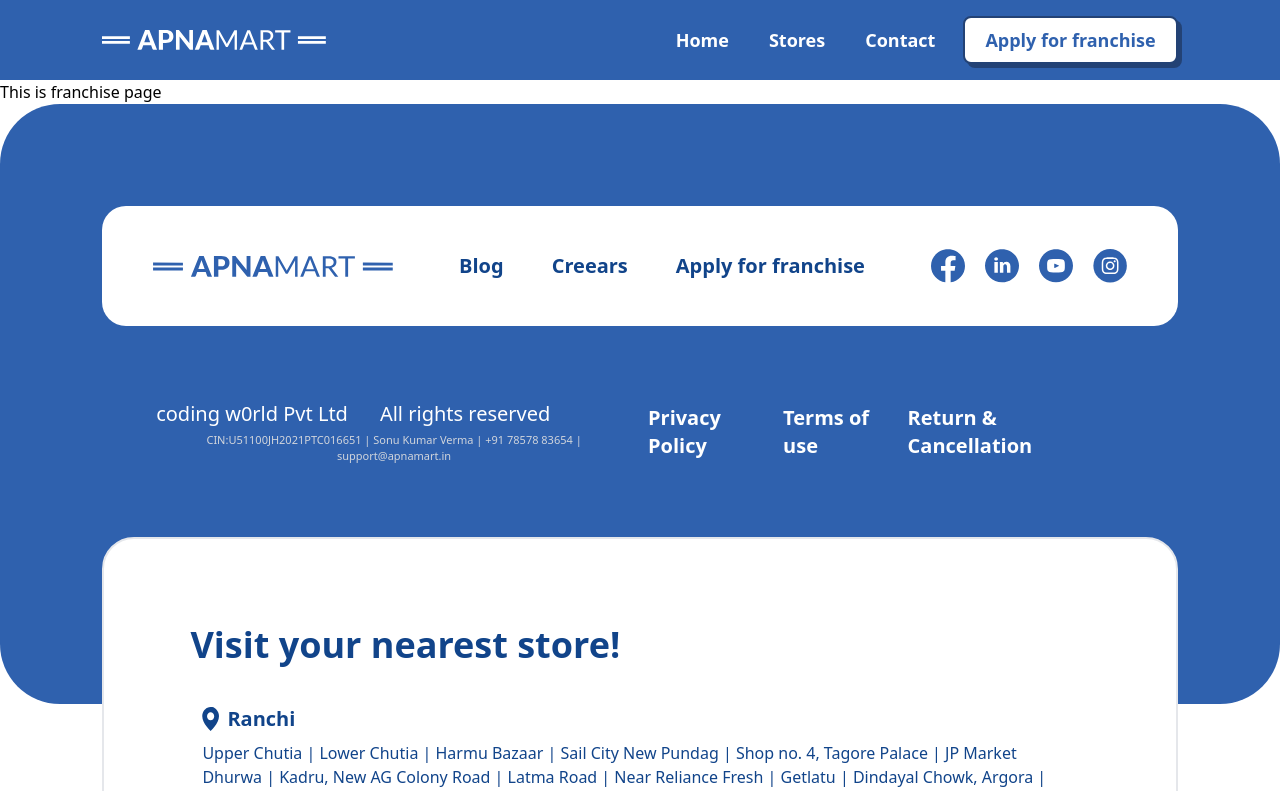
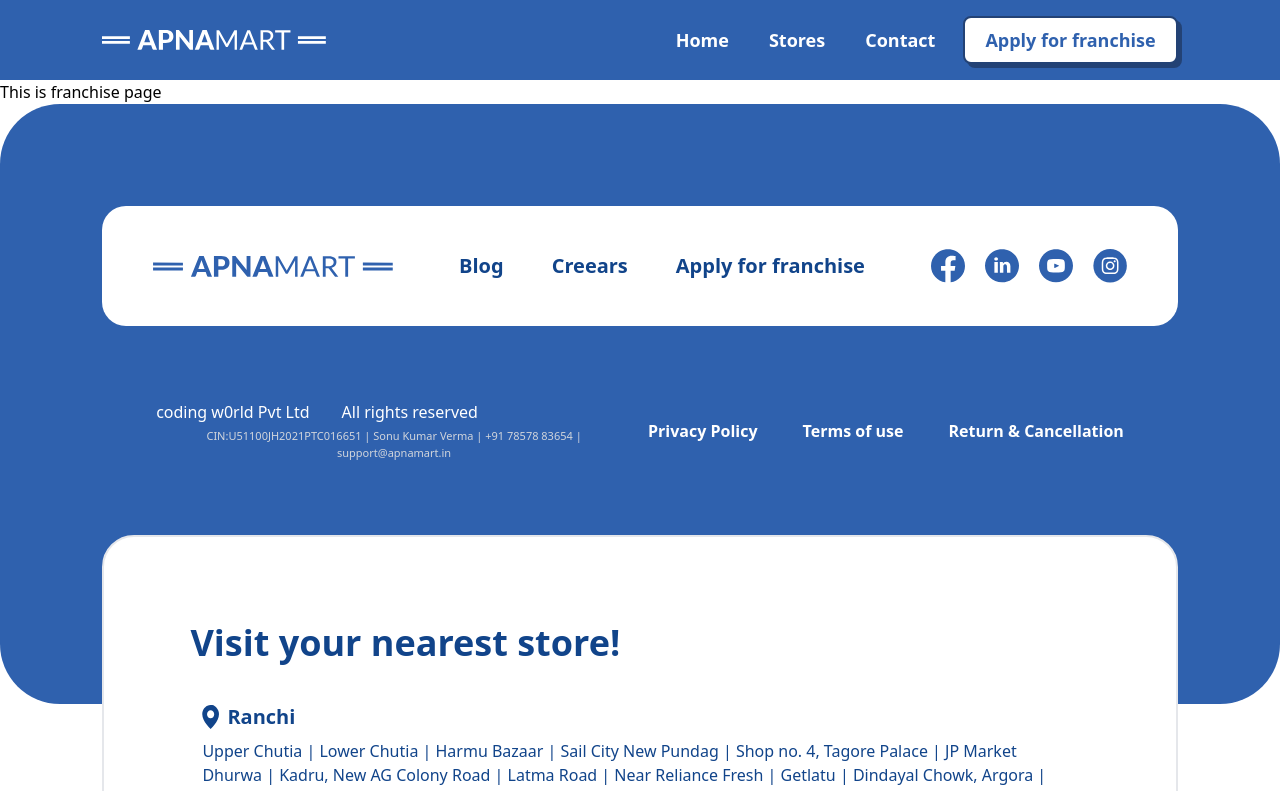
Before and after one commit to sonukr108/React-Assignment, a React (Vite) app in the folder Apna Mart/apna-mart/: page /franchise in a window 1280 px wide. Shown: the top 791 px of the page. Built offline with nearby package versions, Linux system fonts and the light colour scheme.

Commit message:
Change in footer

```diff
--- a/Apna Mart/apna-mart/src/components/Footer.jsx
+++ b/Apna Mart/apna-mart/src/components/Footer.jsx
@@ -59,7 +59,7 @@
                     <img src={InstagramWhite} alt="Instagram" />
                 </div>
             </div>
-            <div className="about-footer p-[5%] w-full flex items-center justify-between flex-col gap-4 xl:flex-row text-xs sm:text-xl">
+            <div className="about-footer p-[5%] w-full flex items-center justify-between flex-col gap-4 xl:flex-row text-xs sm:text-base">
                 <div className="left-about w-full flex flex-col gap-1 items-center xl:items-start">
                     <div className="top flex gap-8">
                         <span>coding w0rld Pvt Ltd</span>
```
